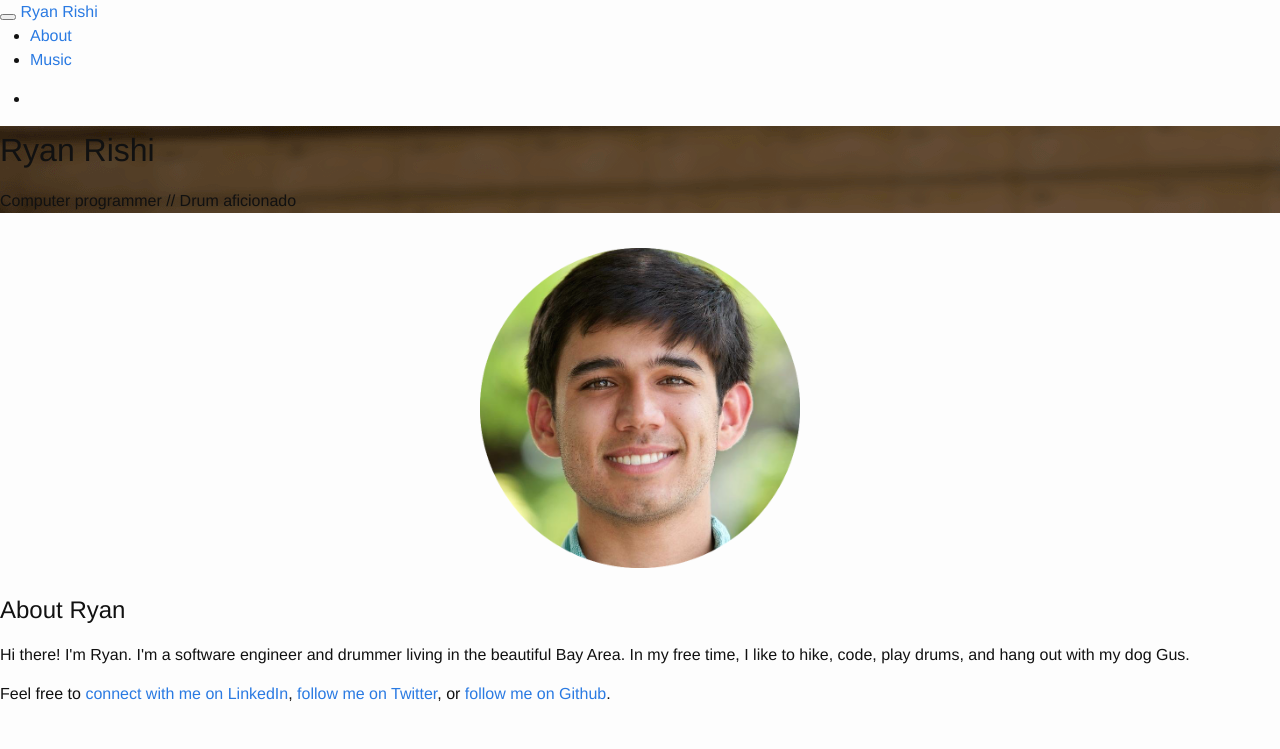
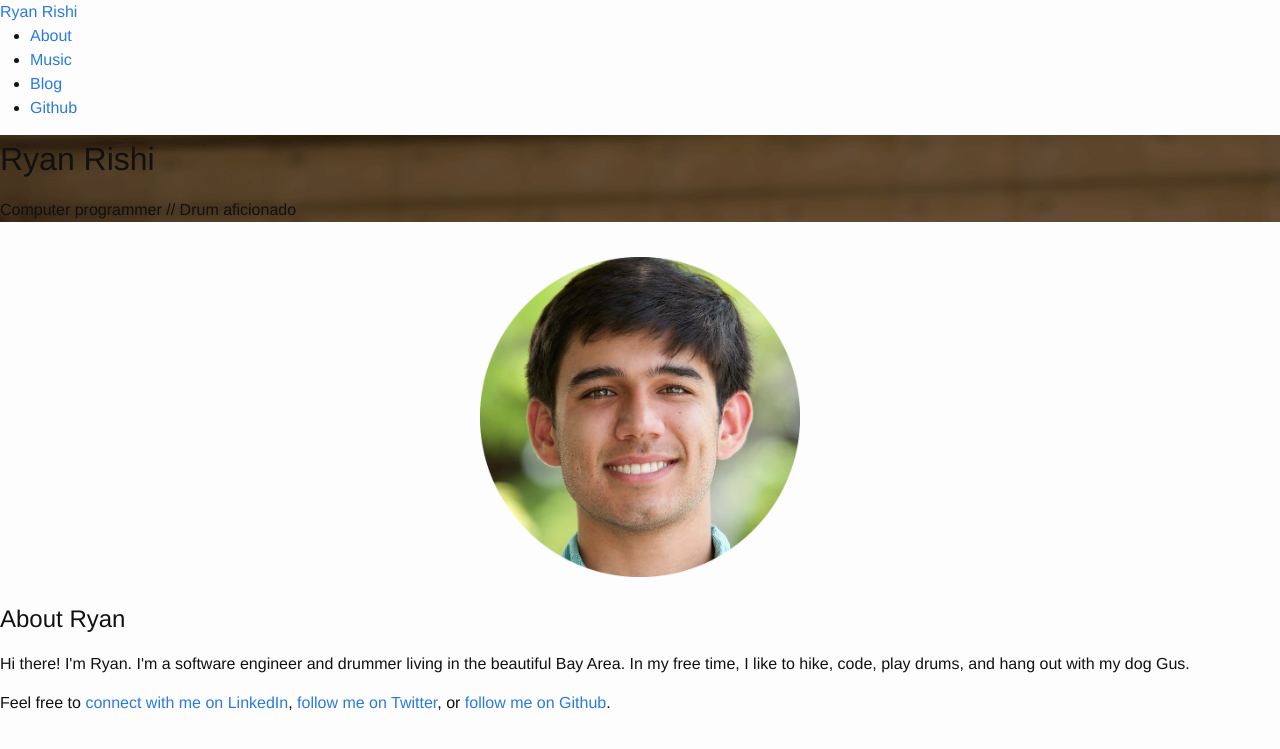
Before and after one commit to ryanrishi/ryanrishi.com, a Jekyll site: the page built from index.html, in a window 1280 px wide and 900 px high. Shown: the top 749 px of the window. Built offline with Jekyll 4.4.1, drawn with Linux system fonts in a browser that asks for light colours.

Commit message:
update header
not using a navbar anymore

```diff
--- a/_includes/header.html
+++ b/_includes/header.html
@@ -1,32 +1,21 @@
-<nav class="navbar navbar-custom navbar-fixed-top" role="navigation">
-    <div class="container">
-        <div class="navbar-header">
-            <button type="button" class="navbar-toggle" data-toggle="collapse" data-target=".navbar-main-collapse">
-                <i class="fa fa-bars"></i>
-            </button>
-            <a class="navbar-brand page-scroll" href="/">
-              <i class="fa fa-play-circle"></i>
-              {{ site.title }}
-            </a>
-        </div>
-        <div id="navbar" class="navbar-collapse collapse">
-          <ul class="nav navbar-nav">
-            <li class="active">
-              <a class="page-scroll" href="#about">About</a>
-            </li>
-            <li>
-              <a class="page-scroll" href="#music">Music</a>
-            </li>
-          </ul>
-        <!-- Collect the nav links, forms, and other content for toggling -->
-          <ul class="nav navbar-nav navbar-right">
-            <!-- Hidden li included to remove active class from about link when scrolled up past about section -->
-            <li class="hidden">
-                <a href="#page-top"></a>
-            </li>
-          </ul>
-        </div>
-        <!-- /.navbar-collapse -->
-    </div>
-    <!-- /.container -->
-</nav>
+<header class="header">
+  <div class="header-logo">
+    <a class="header-link" href="/">Ryan Rishi</a>
+  </div>
+  <nav>
+    <ul class="header-nav">
+      <li class="header-item">
+        <a class="header-link" href="/about">About</a>
+      </li>
+      <li class="header-item">
+        <a class="header-link" href="/music">Music</a>
+      </li>
+      <li class="header-item">
+        <a class="header-link" href="/blog">Blog</a>
+      </li>
+      <li class="header-item">
+        <a class="header-link" href="https://github.com/ryanrishi">Github</a>
+      </li>
+    </ul>
+  </nav>
+</header>
--- /dev/null
+++ b/_sass/_header.scss
@@ -0,0 +1,37 @@
+.header {
+  position: relative;
+  padding: ($lh * 3) 0;
+}
+
+.header-logo {
+  margin: 0;
+  line-height: $lh;
+
+  .header-link {
+    font-size: $fz * $type-scale;
+  }
+}
+
+.header-link {
+  color: $color-text;
+  font-size: $fz / $type-scale;
+  font-style: italic;
+  font-weight: 900;
+  text-decoration: none;
+  text-transform: uppercase;
+  vertical-align: top;
+
+  &:hover {
+    color: $color-link;
+  }
+}
+
+.header-nav {
+  display: flex;
+  margin: 0;
+  list-style: none;
+}
+
+.header-item {
+  margin-right: $lh / 4;
+}
```
